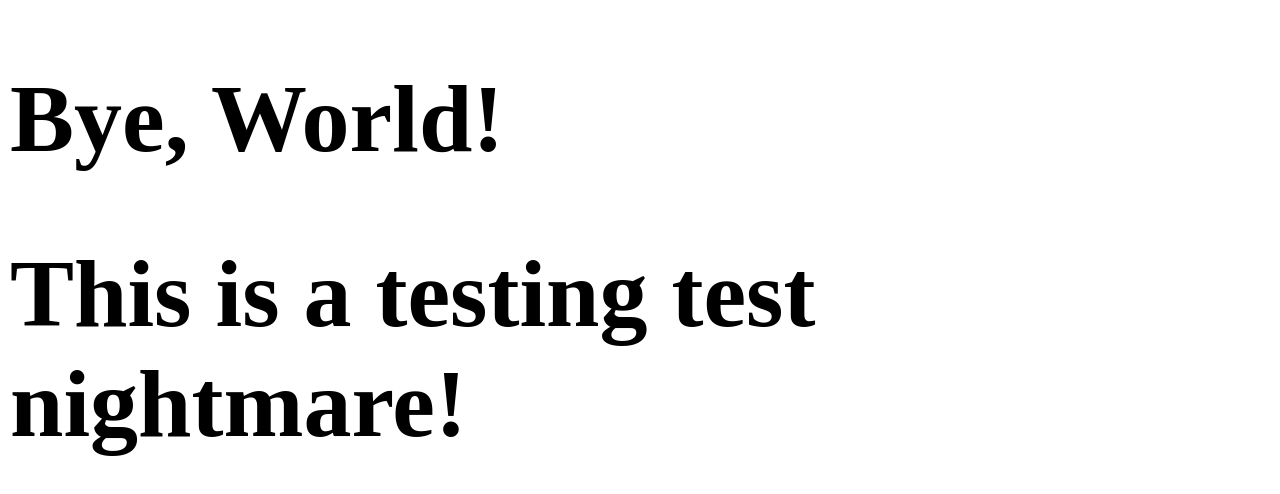
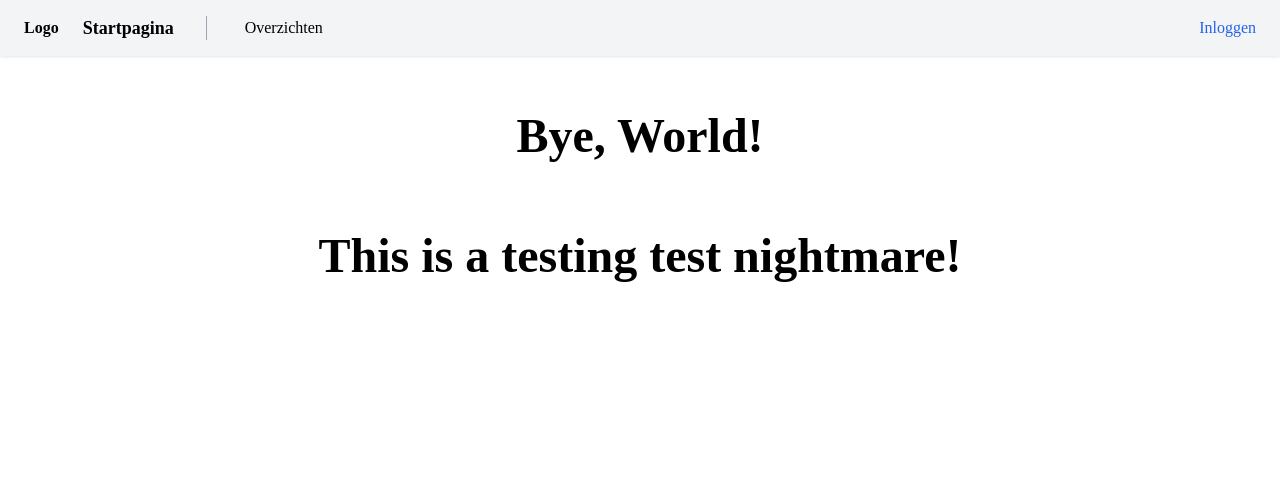
Before and after one commit to ZuydUniversity/2425-B2C6-B2B-2-Frontend, a Next.js app: page / in a window 1280 px wide. Shown: the top 494 px of the page. Built offline with nearby package versions, Linux system fonts and the light colour scheme.

Commit message:
horizontale menu balk toegevoegd, navigatie naar andere pagina's werkt nog niet

```diff
--- /dev/null
+++ b/src/components/Layout.tsx
@@ -0,0 +1,16 @@
+import Navbar from './Navbar';
+import { useRouter } from 'next/router';
+
+const Layout = ({ children }: { children: React.ReactNode }) => {
+  const { pathname } = useRouter();
+  const hideNavbar = pathname === '/login';
+
+  return (
+    <>
+      {!hideNavbar && <Navbar />}
+      <main className="p-6">{children}</main>
+    </>
+  );
+};
+
+export default Layout;
--- /dev/null
+++ b/src/components/Navbar.tsx
@@ -0,0 +1,48 @@
+import Link from 'next/link';
+import { useState } from 'react';
+import styles from "./navbar.module.scss";
+
+const Navbar = () => {
+    const [open, setOpen] = useState(false);
+    const pages = [
+        { name: 'Productie', href: '/productie' },
+        { name: 'Accountmanagement', href: '/accountmanagement' },
+        { name: 'Planning', href: '/planning' },
+        { name: 'Inkoop', href: '/inkoop' },
+        { name: 'Voorraadbeheer', href: '/voorraadbeheer' },
+        { name: 'Expeditie', href: '/expeditie' },
+        { name: 'FinanciëleAdministratie', href: '/financieleadministratie' },
+    ];
+
+    return (
+    <nav className={styles.navbar}>
+      <div className={styles.leftGroup}>
+        <span className={styles.logo}>Logo</span>
+        <Link href="/" className={styles.startPageLink}>Startpagina</Link>
+        <div className={styles.separator}></div>
+        <div style={{ position: "relative" }}>
+          <button
+            onClick={() => setOpen(!open)}
+            className={styles.dropdownButton}
+            aria-haspopup="true"
+            aria-expanded={open}
+          >
+            Overzichten
+          </button>
+          {open && (
+            <ul className={styles.dropdownMenu}>
+              {pages.map((p) => (
+                <li key={p.name}>
+                  <Link href={p.href} className={styles.dropdownLink}>{p.name}</Link>
+                </li>
+              ))}
+            </ul>
+          )}
+        </div>
+      </div>
+      <Link href="/login" className={styles.loginLink}>Inloggen</Link>
+    </nav>
+  );
+};
+
+export default Navbar;
--- /dev/null
+++ b/src/components/navbar.module.scss
@@ -0,0 +1,81 @@
+.navbar {
+  display: flex;
+  justify-content: space-between;
+  align-items: center;
+  padding: 1rem 1.5rem;
+  background-color: #f3f4f6; /* ongeveer bg-gray-100 */
+  box-shadow: 0 1px 3px rgba(0, 0, 0, 0.1);
+}
+
+.leftGroup {
+  display: flex;
+  align-items: center;
+  gap: 1.5rem;
+}
+
+.logo {
+  font-weight: bold;
+}
+
+.startPageLink {
+  font-size: 1.125rem;
+  font-weight: 600;
+  text-decoration: none;
+  color: black;
+}
+
+.startPageLink:hover {
+  text-decoration: underline;
+}
+
+.separator {
+  border-left: 1px solid #9ca3af; /* border-gray-400 */
+  height: 1.5rem;
+  margin: 0 0.5rem;
+}
+
+.dropdownButton {
+  background: none;
+  border: none;
+  font-size: 1rem;
+  cursor: pointer;
+  color: black;
+}
+
+.dropdownButton:hover {
+  text-decoration: underline;
+}
+
+.dropdownMenu {
+  position: absolute;
+  background: white;
+  border: 1px solid #d1d5db; /* border-gray-300 */
+  margin-top: 0.5rem;
+  border-radius: 0.375rem;
+  box-shadow: 0 10px 15px rgba(0, 0, 0, 0.1);
+  z-index: 50;
+  list-style: none;
+  padding: 0;
+  width: max-content;
+}
+
+.dropdownMenu li a {
+  display: block;
+  padding: 0.5rem 1rem;
+  color: black;
+  text-decoration: none;
+}
+
+.dropdownMenu li a:hover {
+  background-color: #e5e7eb; /* hover:bg-gray-200 */
+}
+
+.loginLink {
+  color: #2563eb; /* text-blue-600 */
+  text-decoration: none;
+  cursor: pointer;
+}
+
+.loginLink:hover {
+  text-decoration: underline;
+}
--- a/src/pages/_app.tsx
+++ b/src/pages/_app.tsx
@@ -3,6 +3,7 @@ import { Provider } from "react-redux";
 import store from "../redux/store";
 import { FC } from "react";
 import { AppProps } from "next/app";
+import Layout from '../components/Layout';
 
 /**
  * Default app component. This component renders and wraps around every page.
@@ -10,12 +11,9 @@ import { AppProps } from "next/app";
  */
 const App: FC<AppProps> = ({ Component, pageProps }: AppProps) => {
   return (
-    <Provider store={store}>
-      {/* Wrapping the main content of the page in a main block improves accessibility */}
-      <main>
-        <Component {...pageProps} />
-      </main>
-    </Provider>
+    <Layout>
+      <Component {...pageProps} />
+    </Layout>
   );
 };
 
--- a/src/pages/index.module.scss
+++ b/src/pages/index.module.scss
@@ -1,7 +1,37 @@
 .wrapper {
-  margin: 10px;
+  margin: 20px;
+  display: flex;
+  flex-direction: column;
+  align-items: center;
 }
 
 .title {
-  font-size: 6rem;
+  font-size: 3rem;
+  margin-bottom: 2rem;
 }
+
+.circleContainer {
+  display: flex;
+  flex-direction: column;
+  gap: 1.5rem;
+}
+
+.circle {
+  width: 150px;
+  height: 150px;
+  background-color: #f3f4f6;
+  border-radius: 50%;
+  display: flex;
+  align-items: center;
+  justify-content: center;
+  font-weight: bold;
+  text-align: center;
+  text-decoration: none;
+  color: #1f2937;
+  border: 2px solid #d1d5db;
+  transition: background-color 0.3s;
+}
+
+.circle:hover {
+  background-color: #e5e7eb;
+}
--- a/tsconfig.json
+++ b/tsconfig.json
@@ -17,7 +17,7 @@
     "baseUrl": "src",
     "paths": {
       "@redux-typed-hooks": ["redux/hooks"],
-      "@components": ["components"]
+      "@components/*": ["components/*"]
     }
   },
   "include": ["next-env.d.ts", "**/*.ts", "**/*.tsx"],
```
Also changed, not shown: 1 other file (tests, documents, lock files or other folders).
